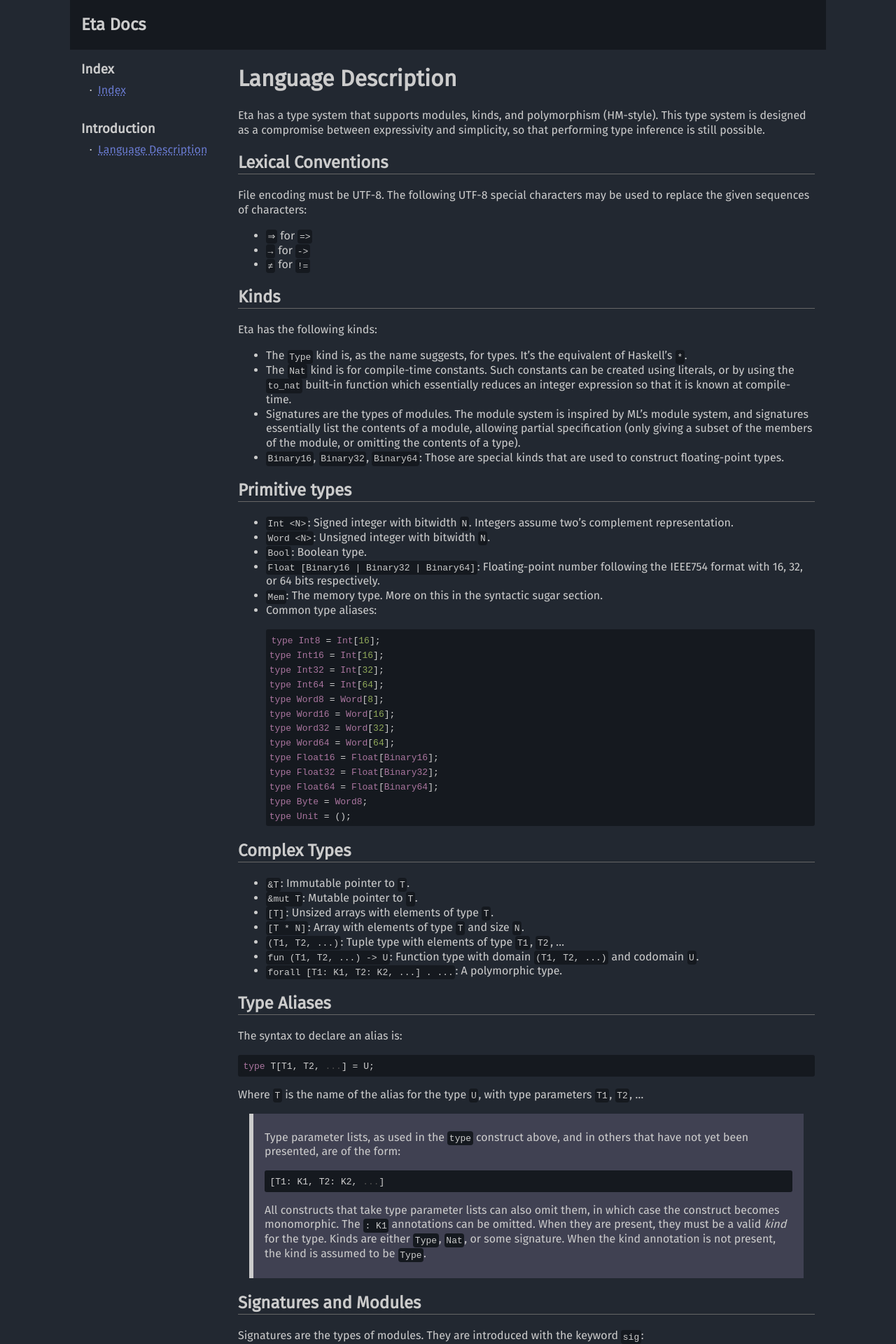
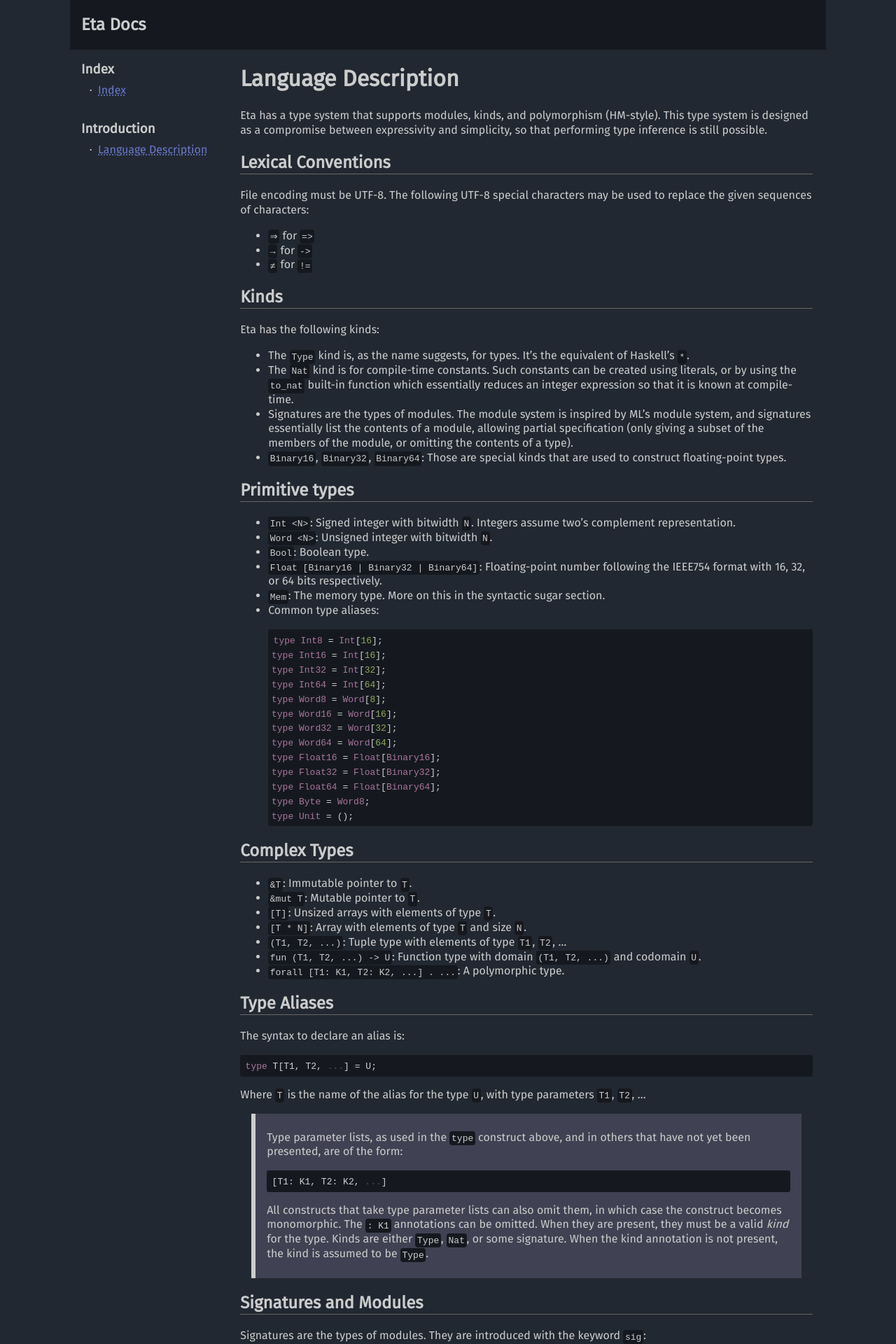
Before and after one commit to madmann91/fu, a Jekyll site: the page built from doc/_pages/language.md, in a window 1280 px wide. Shown: the top 1920 px of the page at 70% size. Built offline with Jekyll 4.4.1, drawn with Linux system fonts in a browser that asks for light colours.

Commit message:
Adjustments for small window size

```diff
--- a/doc/_sass/style.scss
+++ b/doc/_sass/style.scss
@@ -40,7 +40,7 @@ body {
     text-decoration: none;
     color: $page-text-color;
     position: absolute;
-    left: -1.3em;
+    left: -1.15em;
     bottom: 0.3em;
     opacity: 0;
     transition: .3s ease all;
@@ -105,6 +105,7 @@ pre code {
     transition: .3s ease all;
     cursor: pointer;
     user-select: none;
+    z-index: 2;
 
     &:hover {
         background: $hover-topbar-color;
@@ -114,7 +115,7 @@ pre code {
 #content {
     color: $page-text-color;
     background-color: $page-background-color;
-    padding: 0em 1em;
+    padding: 0em 1.2em;
 }
 
 #topbar {
```
